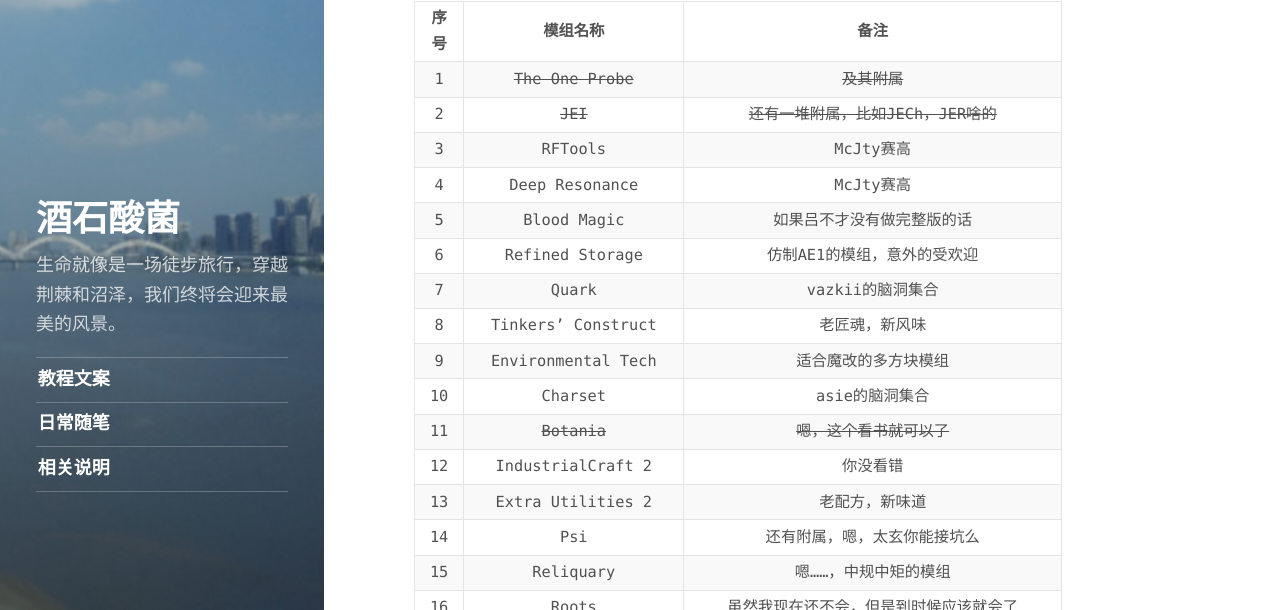
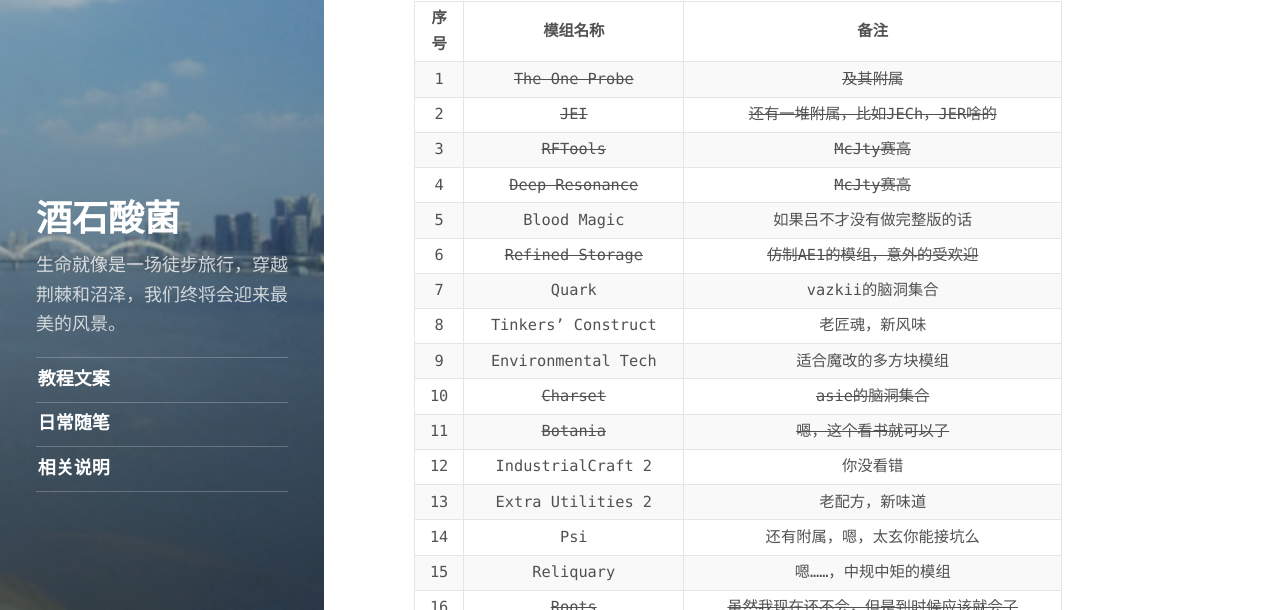
Before and after one commit to TartaricAcid/ArchiveGithubPage, a Jekyll site: the page built from _posts/2016-12-18-TheModSpolightPlan.md, in a window 1280 px wide and 900 px high. Shown: the part 290-900 px from the top of the window. Built offline with Jekyll 4.4.1, drawn with Linux system fonts in a browser that asks for light colours; comment, search, counter and statistics services are not loaded.

```diff
--- a/_posts/2016-12-18-TheModSpolightPlan.md
+++ b/_posts/2016-12-18-TheModSpolightPlan.md
@@ -10,20 +10,20 @@ description: >
 | :----: | :-----: | :----: |
 | 1 | ~~The One Probe~~ | ~~及其附属~~ |
 | 2 | ~~JEI~~ | ~~还有一堆附属，比如JECh，JER啥的~~ |
-| 3 | RFTools | McJty赛高 |
-| 4 | Deep Resonance | McJty赛高 |
+| 3 | ~~RFTools~~ | ~~McJty赛高~~ |
+| 4 | ~~Deep Resonance~~ | ~~McJty赛高~~ |
 | 5 | Blood Magic | 如果吕不才没有做完整版的话 |
-| 6 | Refined Storage | 仿制AE1的模组，意外的受欢迎 |
+| 6 | ~~Refined Storage~~ | ~~仿制AE1的模组，意外的受欢迎~~ |
 | 7 | Quark | vazkii的脑洞集合 |
 | 8 | Tinkers' Construct | 老匠魂，新风味 |
 | 9 | Environmental Tech | 适合魔改的多方块模组 |
-| 10 | Charset | asie的脑洞集合 |
+| 10 | ~~Charset~~ | ~~asie的脑洞集合~~ |
 | 11 | ~~Botania~~ | ~~嗯，这个看书就可以了~~ |
 | 12 | IndustrialCraft 2 | 你没看错 |
 | 13 | Extra Utilities 2 | 老配方，新味道 |
 | 14 | Psi | 还有附属，嗯，太玄你能接坑么 |
 | 15 | Reliquary | 嗯……，中规中矩的模组 |
-| 16 | Roots | 虽然我现在还不会，但是到时候应该就会了 |
+| 16 | ~~Roots~~ | ~~虽然我现在还不会，但是到时候应该就会了~~ |
 | 17 | Random Thing | 作者自己的wiki都不全，到时候只能艹源码了 |
 | 18 | MalisisDoors | 我喜欢这门 |
 | 19 | FTBUtilities | 差点忘了这么重要的一个模组，到时候得请吕不才帮忙 |
```
